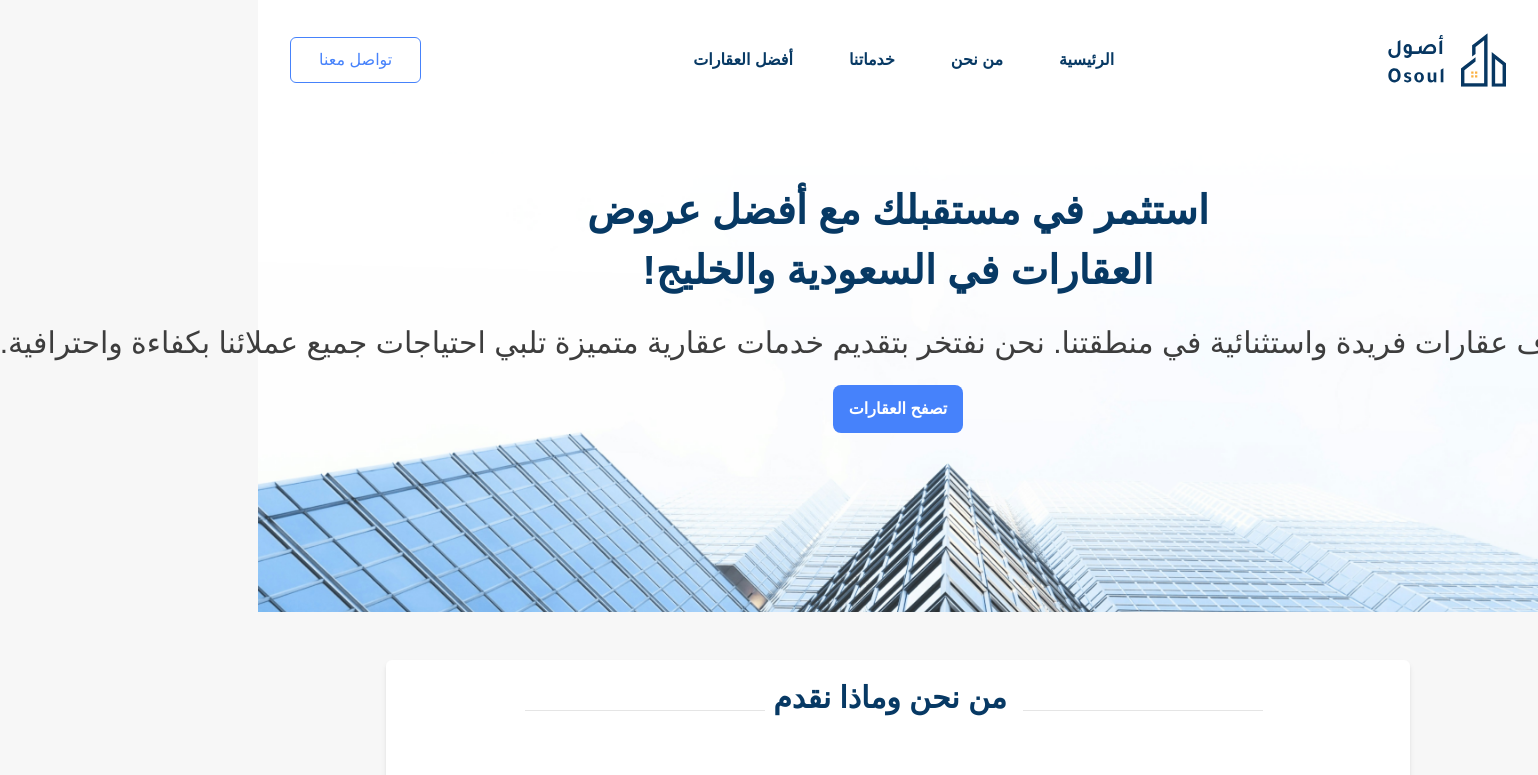
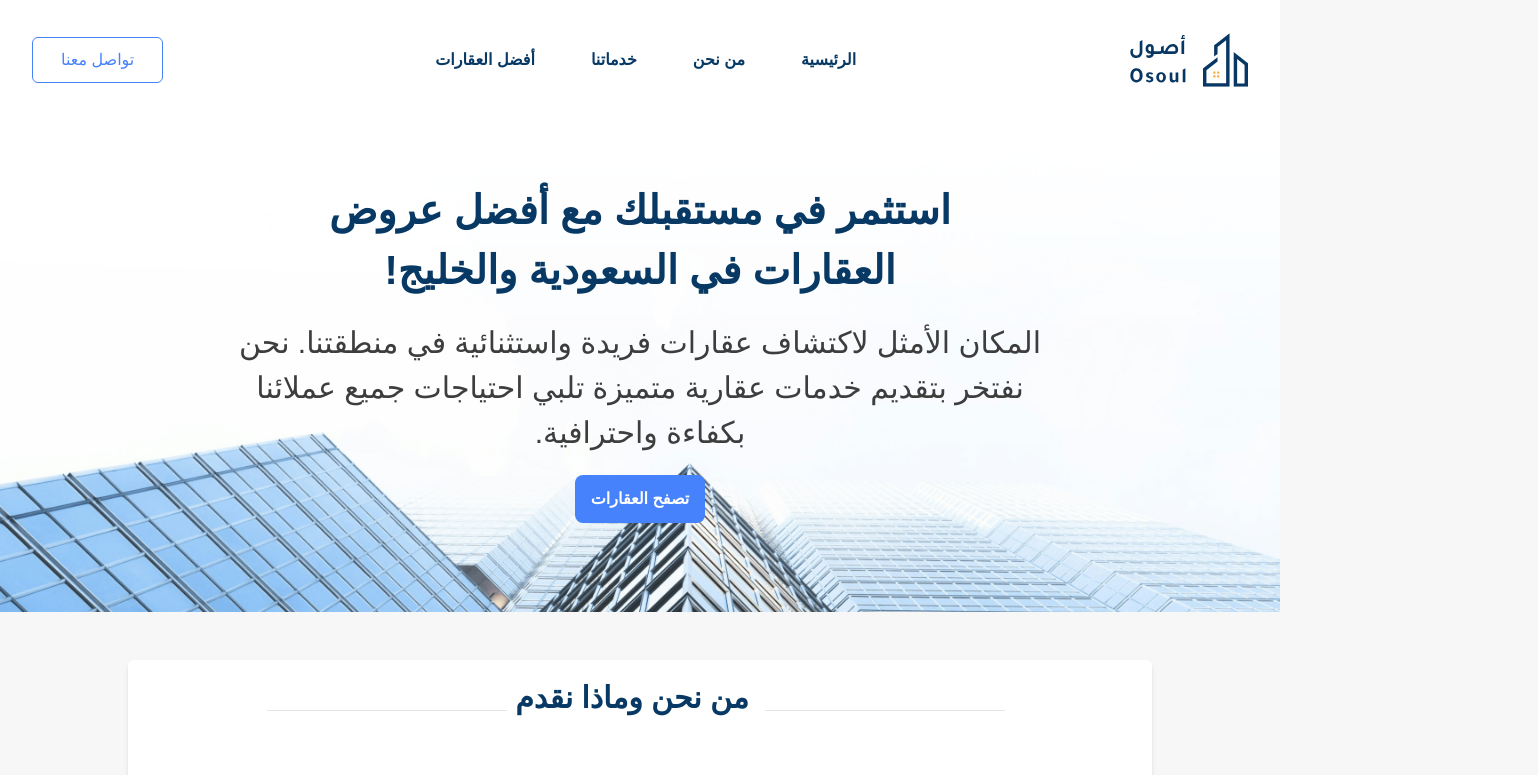
Before and after one commit to kerneltics/Project-2, a React (Vite) app in the folder Front-end/: page / in a window 1280 px wide. Shown: the top 775 px of the page, 1538 px wide, since content can reach past the window. Built offline with nearby package versions, Linux system fonts and the light colour scheme.

Commit message:
Use p tag and div instead of SubHeaidng

```diff
--- a/Front-end/src/components/HeroSection.tsx
+++ b/Front-end/src/components/HeroSection.tsx
@@ -1,21 +1,18 @@
-// import  hero  from "../../public/images/hero.png";
-
 import { Link } from "react-router-dom";
 
 import { Heading } from "@/components/Heading";
-import { SubHeading } from "@/components/SubHeading";
 
 export const HeroSection = () => {
   return (
     <div className="h-[760px] md:h-[500px]">
-      <div className="bg-hero absolute inset-0 -z-10 h-[760px] bg-cover bg-center md:top-28  md:h-[500px]" />
+      <div className="absolute inset-0 -z-10 h-[760px] bg-hero bg-cover bg-center md:top-28  md:h-[500px]" />
       <Heading className="mt-[80px] text-center text-[20px] md:mt-[40px] md:pt-[20px] md:text-[40px]">
         استثمر في مستقبلك مع أفضل عروض العقارات في السعودية والخليج!
       </Heading>
-      <SubHeading className="m-auto my-5 max-w-[50ch] text-center text-[18px] font-normal text-muted-foreground md:text-[30px]">
+      <p className="m-auto my-5 max-w-[50ch] text-center text-[18px] font-normal text-muted-foreground md:text-[30px]">
         المكان الأمثل لاكتشاف عقارات فريدة واستثنائية في منطقتنا. نحن نفتخر
         بتقديم خدمات عقارية متميزة تلبي احتياجات جميع عملائنا بكفاءة واحترافية.
-      </SubHeading>
+      </p>
       <Link
         className="m-auto block w-[130px] rounded-lg bg-primary py-3 text-center text-[16px] font-bold text-white"
         to="/"
--- a/Front-end/src/components/OneReal.tsx
+++ b/Front-end/src/components/OneReal.tsx
@@ -50,9 +50,9 @@ export function OneReal() {
                     <Icons.bed className="mx-2" /> 5 غرف
                   </p>
                 </div>
-                <SubHeading className="mb-2 flex flex-row  justify-end text-2xl font-medium">
+                <div className="mb-2 flex flex-row  justify-end text-2xl font-medium">
                   <p className="mx-2 text-2xl text-gray-500">SAR </p> 500000
-                </SubHeading>
+                </div>
                 <Button className=" w-full text-white ">احجز</Button>
               </div>
             </div>
```
